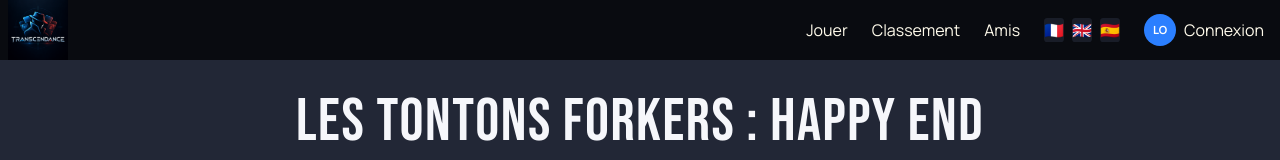
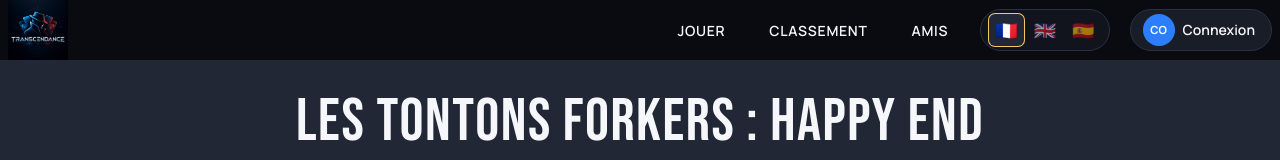
Before and after one commit to The-42-Chosen/ft_transcendence, a Next.js app in the folder docker/next/: page / in a window 1280 px wide. Shown: the top 160 px of the page. Built offline with nearby package versions, Linux system fonts and the light colour scheme; no server answers.

Commit message:
(feat): CSS - Navigation board Buttons

```diff
--- a/docker/next/src/components/commons/Nav.tsx
+++ b/docker/next/src/components/commons/Nav.tsx
@@ -1,12 +1,21 @@
 "use client";
 
 import { Component } from 'react';
+import Link from 'next/link';
 import UserCard from '@/components/reusables/UserCard';
 import { LanguageContext, type Language } from '@/i18n/LanguageContext';
 
-export default class Nav extends Component {
+type NavState = {
+  isOpen: boolean;
+};
+
+export default class Nav extends Component<object, NavState> {
   static contextType = LanguageContext;
   declare context: React.ContextType<typeof LanguageContext>;
+
+  state: NavState = {
+    isOpen: false,
+  };
 
   changeLanguage = (lang: Language) => {
     if (this.context) {
@@ -14,46 +23,159 @@ export default class Nav extends Component {
     }
   };
 
+  toggleMenu = () => {
+    this.setState((prev) => ({ isOpen: !prev.isOpen }));
+  };
+
+  closeMenu = () => {
+    this.setState({ isOpen: false });
+  };
+
   render() {
+    const { lang } = this.context || { lang: 'fr' };
     const t = this.context?.t?.nav || {
       play: "Play",
       ranking: "Ranking",
       friends: "Friends",
       login: "Login"
     };
+    const { isOpen } = this.state;
+
+    // Style des liens de navigation (Play, Ranking, Friends)
+    const navLinkClass =
+      "cursor-pointer rounded-lg px-3 py-1.5 font-sans font-semibold text-sm uppercase tracking-wider text-(--color-text-primary) transition-colors hover:bg-(--color-bg-elevated) hover:text-(--color-accent-gold)";
+
+    // Style des boutons de drapeaux (neutralise le fond bleu de globals.css)
+    const flagButtonClass = (targetLang: Language) =>
+      `!rounded-md px-1.5 py-0.5 text-lg transition hover:scale-110 ${
+        lang === targetLang
+          ? "!bg-(--color-bg-subtle) ring-1 ring-(--color-accent-gold)"
+          : "!bg-transparent opacity-60 hover:!bg-white/10 hover:opacity-100"
+      }`;
 
     return (
-      <nav className="flex min-w-0 justify-end">
-        <ul className="flex flex-wrap items-center justify-end gap-x-3 gap-y-1 sm:gap-x-6">
-          <li>{t.play}</li>
-          <li>{t.ranking}</li>
-          <li>{t.friends}</li>
+      <nav className="relative flex min-w-0 items-center justify-end">
+        {/* Bouton Burger Mobile (caché sur PC avec md:hidden) */}
+        <button
+          type="button"
+          onClick={this.toggleMenu}
+          aria-label="Toggle navigation menu"
+          aria-expanded={isOpen}
+          className="flex h-10 w-10 items-center justify-center !rounded-xl border border-(--color-border-default) !bg-(--color-bg-elevated) text-xl text-(--color-text-primary) transition hover:!bg-(--color-bg-subtle) hover:text-(--color-accent-gold) md:hidden"
+        >
+          {isOpen ? "✕" : "☰"}
+        </button>
+
+        {/* Barre horizontale Desktop (cachée sur mobile, visible à partir de md) */}
+        <ul className="hidden items-center justify-end gap-x-2 lg:gap-x-5 md:flex">
           <li>
-            <ul className="flex items-center gap-2">
+            <Link href="/" className={navLinkClass}>
+              {t.play}
+            </Link>
+          </li>
+          <li>
+            <Link href="#ranking" className={navLinkClass}>
+              {t.ranking}
+            </Link>
+          </li>
+          <li>
+            <Link href="#friends" className={navLinkClass}>
+              {t.friends}
+            </Link>
+          </li>
+          <li>
+            <ul className="flex items-center gap-1 rounded-full border border-(--color-border-default) bg-(--color-bg-surface) px-2 py-1">
               <li>
-                <button onClick={() => this.changeLanguage('fr')} className="cursor-pointer hover:scale-110 transition">
+                <button type="button" onClick={() => this.changeLanguage('fr')} className={flagButtonClass('fr')}>
                   🇫🇷
                 </button>
               </li>
               <li>
-                <button onClick={() => this.changeLanguage('en')} className="cursor-pointer hover:scale-110 transition">
+                <button type="button" onClick={() => this.changeLanguage('en')} className={flagButtonClass('en')}>
                   🇬🇧
                 </button>
               </li>
               <li>
-                <button onClick={() => this.changeLanguage('es')} className="cursor-pointer hover:scale-110 transition">
+                <button type="button" onClick={() => this.changeLanguage('es')} className={flagButtonClass('es')}>
                   🇪🇸
                 </button>
               </li>
             </ul>
           </li>
           <li>
-            <div className="flex items-center gap-2">
-              <UserCard username="Login" size={32} />
-              <p className="hidden pr-2 sm:block">{t.login}</p>
-            </div>
+            <Link
+              href="#login"
+              className="flex cursor-pointer items-center gap-2 rounded-full border border-(--color-border-default) bg-(--color-bg-elevated) px-3 py-1 text-(--color-text-primary) transition hover:border-(--color-accent-gold) hover:text-(--color-accent-gold)"
+            >
+              <UserCard username={t.login} size={32} />
+              <span className="pr-1 font-sans font-semibold text-sm">{t.login}</span>
+            </Link>
           </li>
         </ul>
+
+        {/* Menu déroulant Mobile (s'ouvre sous le bouton Burger sur téléphone) */}
+        {isOpen && (
+          <div className="absolute top-13 right-0 z-50 w-64 rounded-2xl border border-(--color-border-default) bg-(--color-bg-surface) p-4 text-(--color-text-primary) shadow-2xl md:hidden">
+            <ul className="flex flex-col gap-2 text-left">
+              <li>
+                <Link
+                  href="/"
+                  onClick={this.closeMenu}
+                  className="block w-full rounded-lg px-3 py-2 font-sans font-semibold text-sm uppercase tracking-wider transition hover:bg-(--color-bg-elevated) hover:text-(--color-accent-gold)"
+                >
+                  {t.play}
+                </Link>
+              </li>
+              <li>
+                <Link
+                  href="#ranking"
+                  onClick={this.closeMenu}
+                  className="block w-full rounded-lg px-3 py-2 font-sans font-semibold text-sm uppercase tracking-wider transition hover:bg-(--color-bg-elevated) hover:text-(--color-accent-gold)"
+                >
+                  {t.ranking}
+                </Link>
+              </li>
+              <li>
+                <Link
+                  href="#friends"
+                  onClick={this.closeMenu}
+                  className="block w-full rounded-lg px-3 py-2 font-sans font-semibold text-sm uppercase tracking-wider transition hover:bg-(--color-bg-elevated) hover:text-(--color-accent-gold)"
+                >
+                  {t.friends}
+                </Link>
+              </li>
+
+              <hr className="my-1 border-(--color-border-default)" />
+
+              {/* Drapeaux centrés dans le menu mobile */}
+              <li className="flex items-center justify-center gap-4 py-1">
+                <button type="button" onClick={() => this.changeLanguage('fr')} className={flagButtonClass('fr')}>
+                  🇫🇷
+                </button>
+                <button type="button" onClick={() => this.changeLanguage('en')} className={flagButtonClass('en')}>
+                  🇬🇧
+                </button>
+                <button type="button" onClick={() => this.changeLanguage('es')} className={flagButtonClass('es')}>
+                  🇪🇸
+                </button>
+              </li>
+
+              <hr className="my-1 border-(--color-border-default)" />
+
+              {/* Bouton Login dans le menu mobile */}
+              <li>
+                <Link
+                  href="#login"
+                  onClick={this.closeMenu}
+                  className="flex items-center justify-center gap-2 rounded-xl border border-(--color-border-default) bg-(--color-bg-elevated) py-2 font-sans font-semibold text-sm transition hover:border-(--color-accent-gold) hover:text-(--color-accent-gold)"
+                >
+                  <UserCard username={t.login} size={28} />
+                  <span>{t.login}</span>
+                </Link>
+              </li>
+            </ul>
+          </div>
+        )}
       </nav>
     );
   }
```
